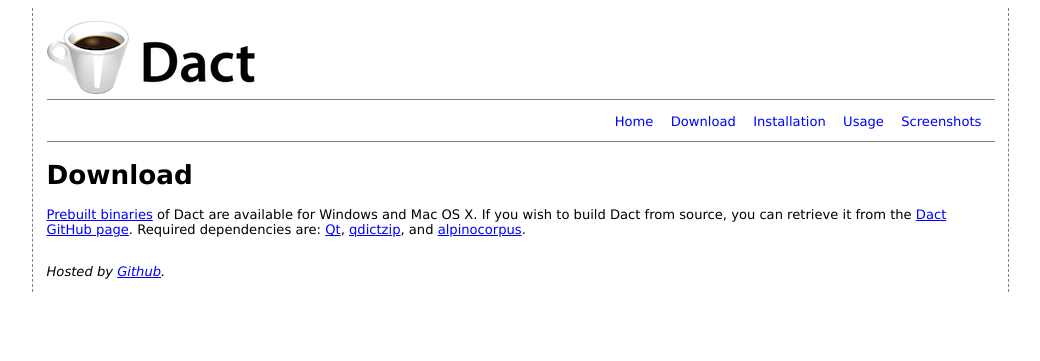
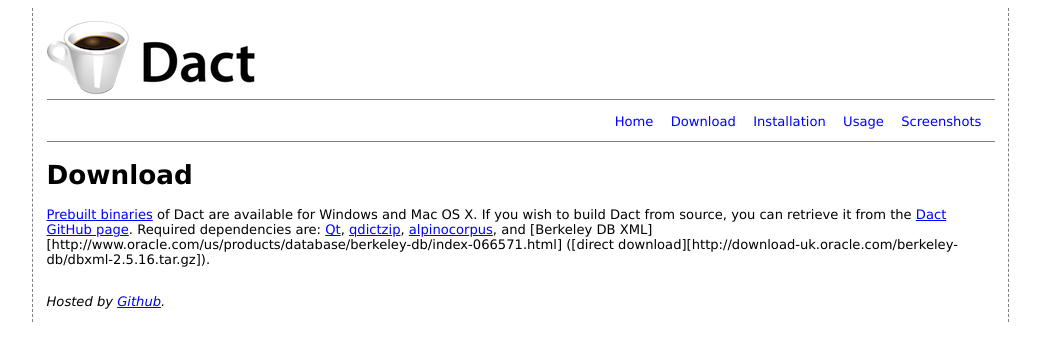
Before and after one commit to rug-compling/dact, a Jekyll site: the page built from Download.md, in a window 1280 px wide. Shown: the top 361 px of the page, without its empty margins (102-1142 px from the left). Built offline with Jekyll 4.4.1, drawn with Linux system fonts in a browser that asks for light colours.

Commit message:
DBXML required for build

```diff
--- a/Download.md
+++ b/Download.md
@@ -5,4 +5,8 @@
 
 [Prebuilt binaries](http://github.com/rug-compling/dact/downloads) of Dact are available for Windows and Mac OS X. If you wish
 to build Dact from source, you can retrieve it from the [Dact GitHub page](http://github.com/rug-compling/dact). Required dependencies are:
-[Qt](http://qt.nokia.com/), [qdictzip](http://github.com/rug-compling/qdictzip), and [alpinocorpus](http://github.com/rug-compling/alpinocorpus).
+[Qt](http://qt.nokia.com/),
+[qdictzip](http://github.com/rug-compling/qdictzip),
+[alpinocorpus](http://github.com/rug-compling/alpinocorpus),
+and [Berkeley DB XML][http://www.oracle.com/us/products/database/berkeley-db/index-066571.html]
+([direct download][http://download-uk.oracle.com/berkeley-db/dbxml-2.5.16.tar.gz]).
```
